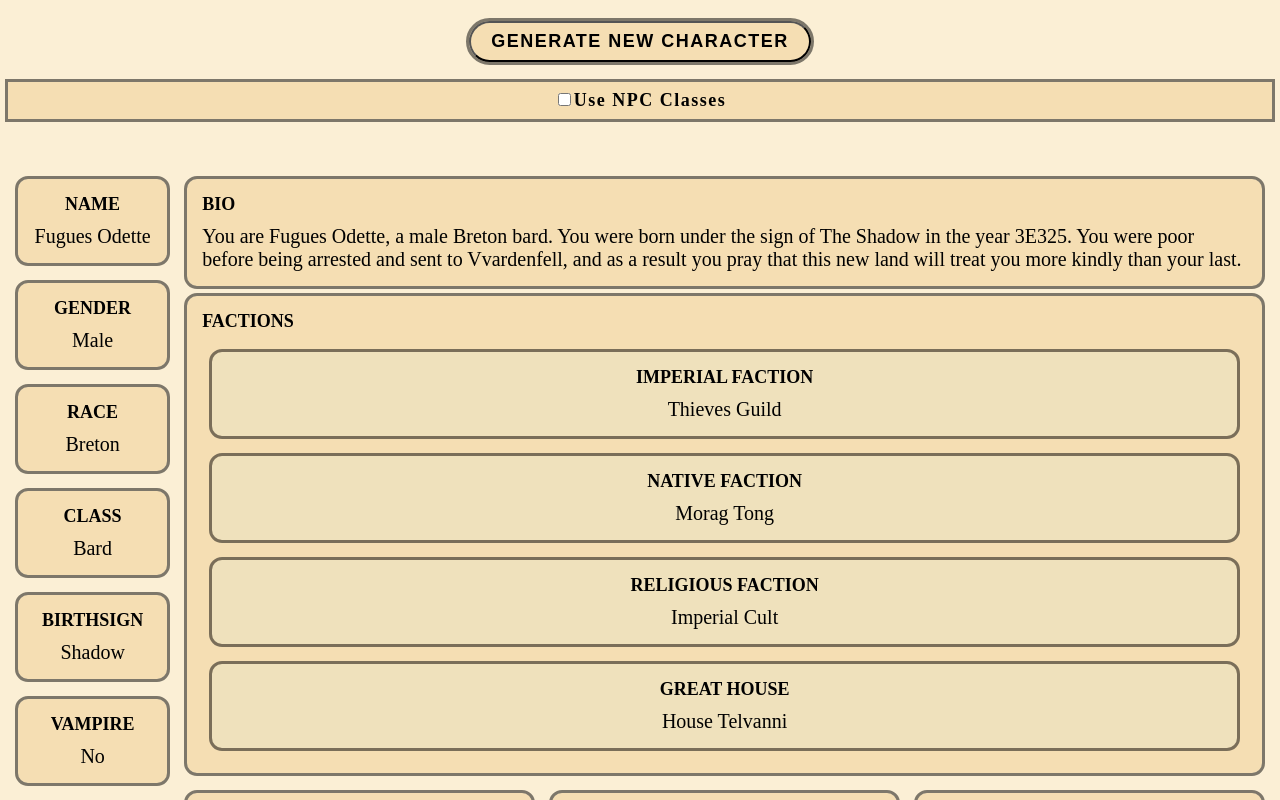
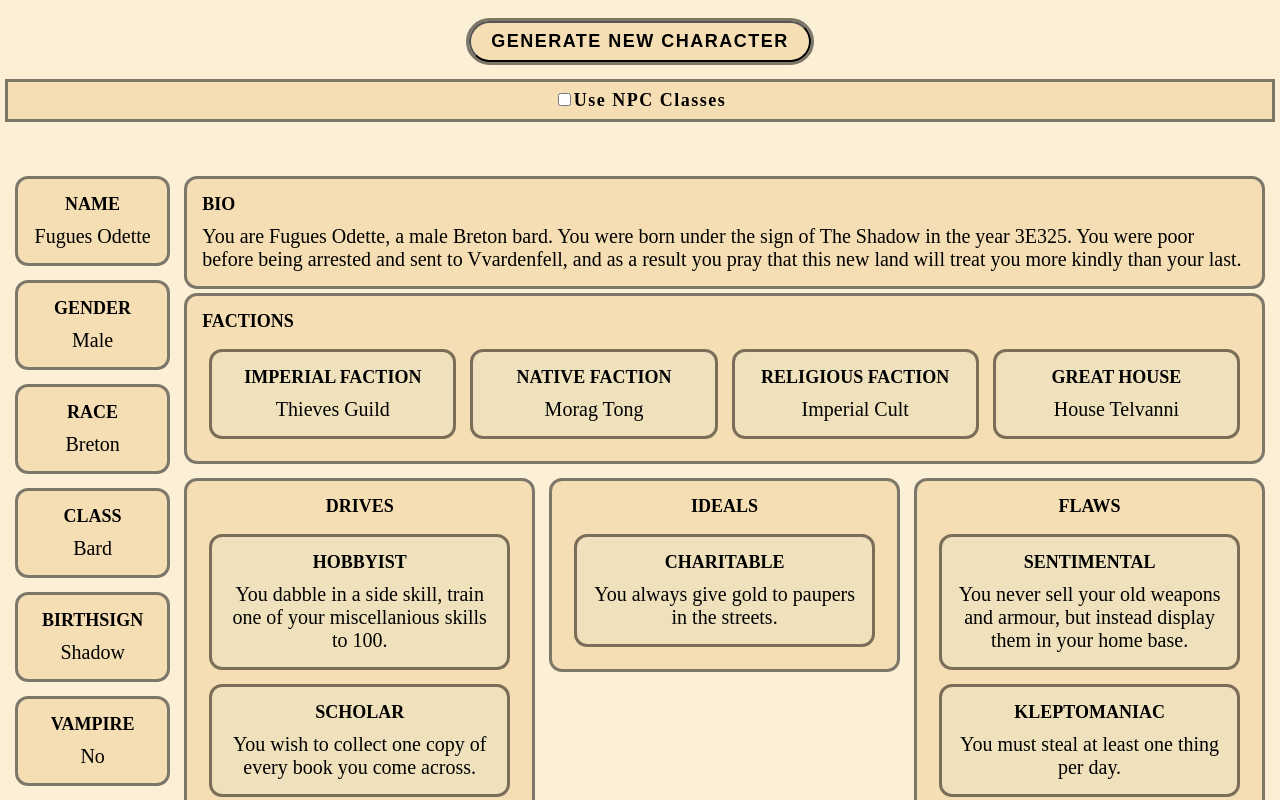
Before and after one commit to LordLuceus/mwcg, a React (Create React App) app: page / in a window 1280 px wide. Both pictures are taken after a click on the button "GENERATE NEW CHARACTER". Shown: the top 800 px of the page. Built offline with nearby package versions, Linux system fonts and the light colour scheme.

Commit message:
Make factions reponsive

```diff
--- a/src/App.js
+++ b/src/App.js
@@ -229,9 +229,8 @@ export default function Creator() {
               <StatCard title={`Factions`} value={<div
                 style={{
                   display: 'flex',
-                  flexDirection: 'row',
+                  flexDirection: width <= 800 ? 'column' : 'row',
                   alignItems: 'start',
-                  flexWrap: 'wrap',
                 }}>
                 {
                   Object.keys(data.factions).map(function (key, i) {
```
